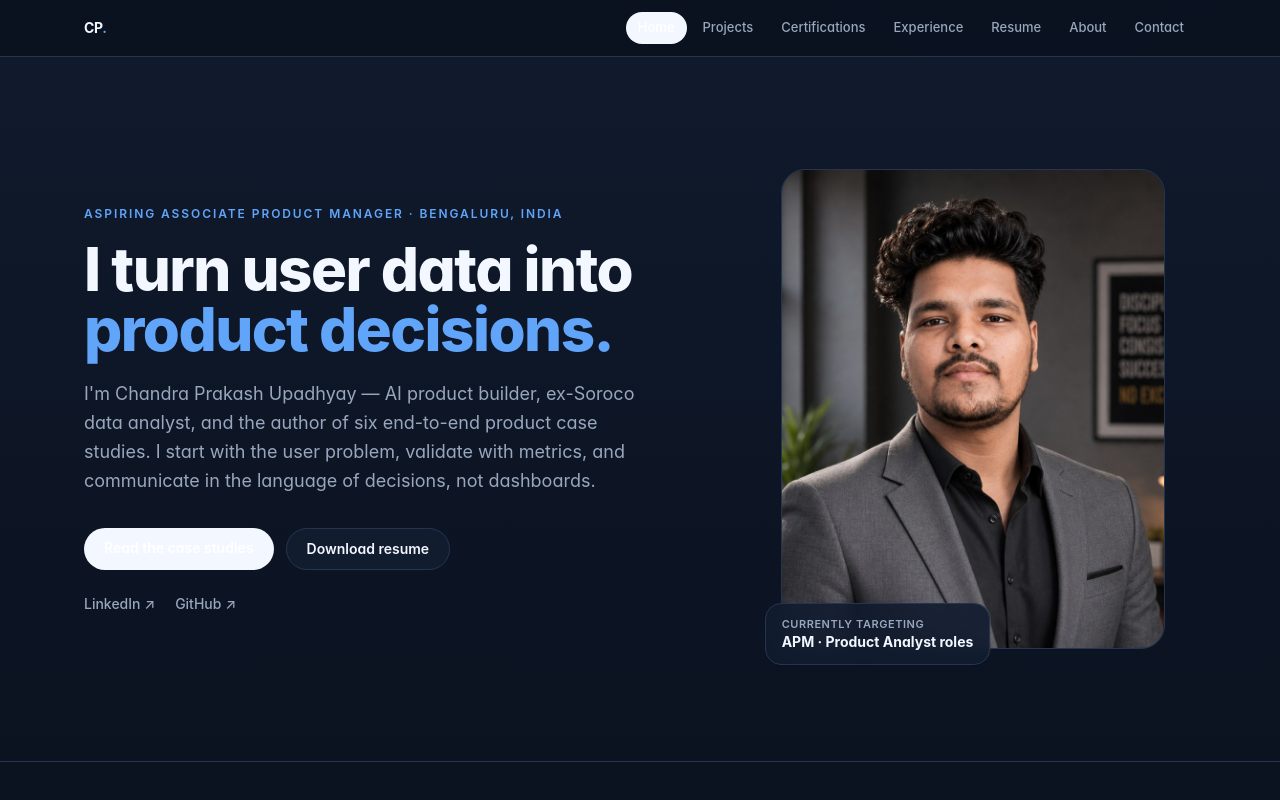
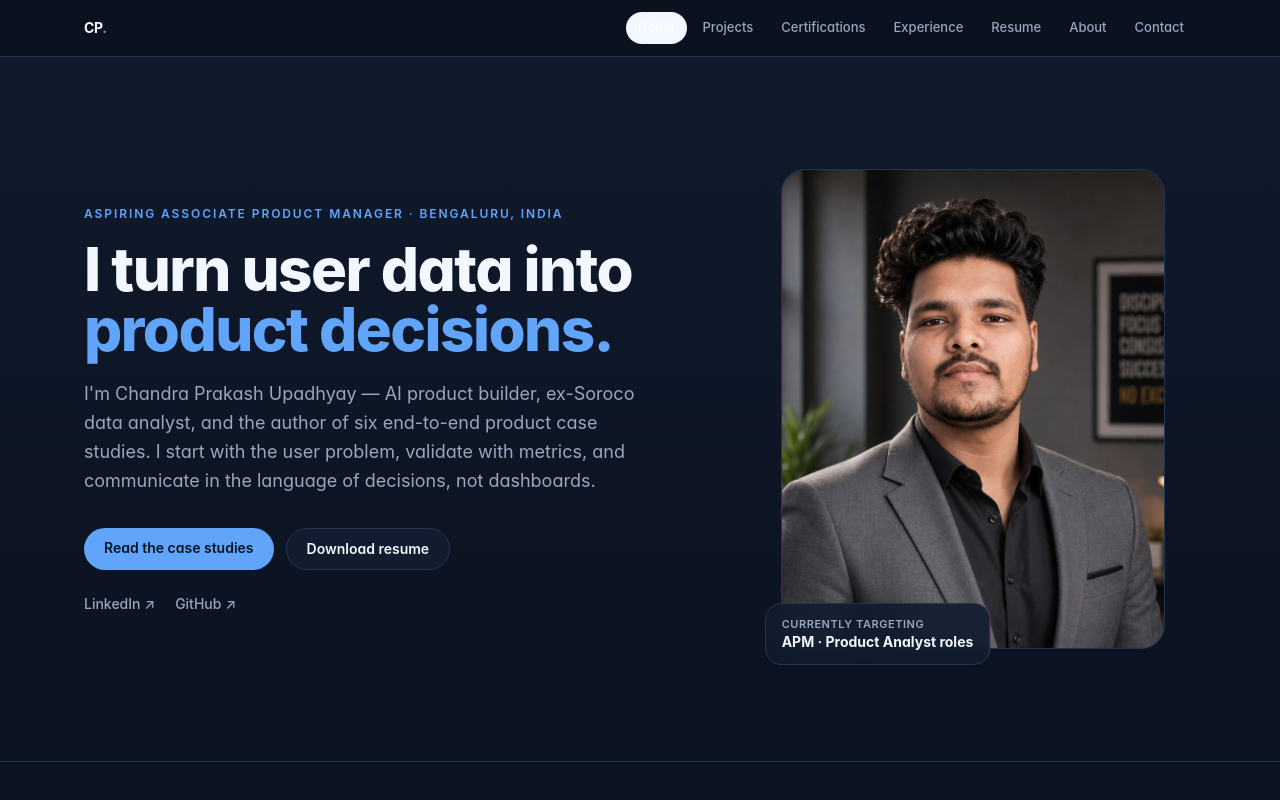
Before and after one commit to cpupadhyay/cpupadhyay.portfolio, a Next.js app in the folder chandra-portfolio/portfolio/: page / in a window 1280 px wide. Shown: the top 800 px of the page. Built offline with nearby package versions, Linux system fonts and the light colour scheme.

Commit message:
Maintain contrast in dark theme

```diff
--- a/chandra-portfolio/portfolio/app/page.tsx
+++ b/chandra-portfolio/portfolio/app/page.tsx
@@ -37,7 +37,7 @@ export default function HomePage() {
               with metrics, and communicate in the language of decisions, not dashboards.
             </p>
             <div className="mt-8 flex flex-wrap gap-3">
-              <Link href="/projects" className="focus-ring rounded-full bg-ink px-5 py-2.5 text-sm font-semibold text-white transition-colors hover:bg-accent">
+              <Link href="/projects" className="focus-ring rounded-full bg-accent px-5 py-2.5 text-sm font-semibold text-[#0B1220] transition-colors hover:bg-accent-dim">
                 Read the case studies
               </Link>
               <a href="/resume.pdf" className="focus-ring rounded-full border border-line bg-white px-5 py-2.5 text-sm font-semibold text-ink transition-colors hover:border-accent hover:text-accent" download>
```
